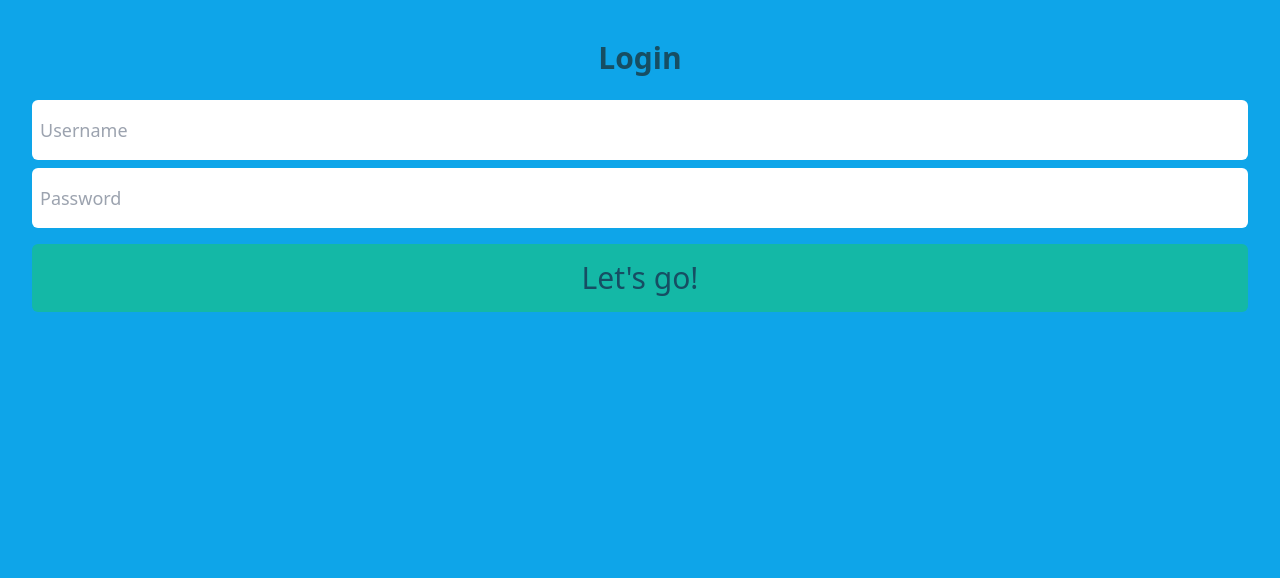
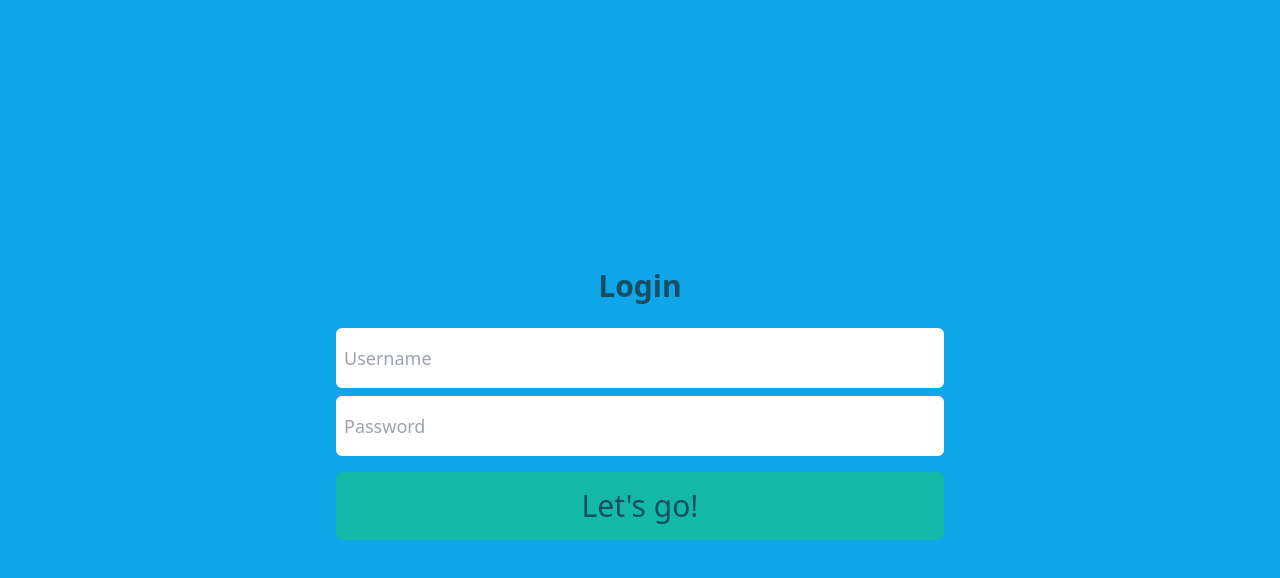
Before and after one commit to Zeppelin17/shopping-tickets-front, an Astro site: page /login in a window 1280 px wide. Built offline with nearby package versions, Linux system fonts and the light colour scheme; Astro itself is replaced by a stand-in of ours.

Commit message:
style: login styles for media queries

```diff
--- a/src/pages/login.astro
+++ b/src/pages/login.astro
@@ -17,8 +17,10 @@ Astro.cookies.set("errorLogin", "", {path: "/login", expires: new Date()})
 ---
 
 <MainLayout title="Login">
-    <div class="p-8 bg-sky-500 h-screen">
-        <PageTitle title="Login" />
-        <LoginForm errorMsg={errorLogin} />
+    <div class="p-8 bg-sky-500 h-screen lg:flex lg:justify-center lg:items-center">
+        <div class="lg:w-3/4 xl:w-1/2 2xl:w-1/3">
+            <PageTitle title="Login" />
+            <LoginForm errorMsg={errorLogin} />
+        </div>
     </div>
 </MainLayout>
```
